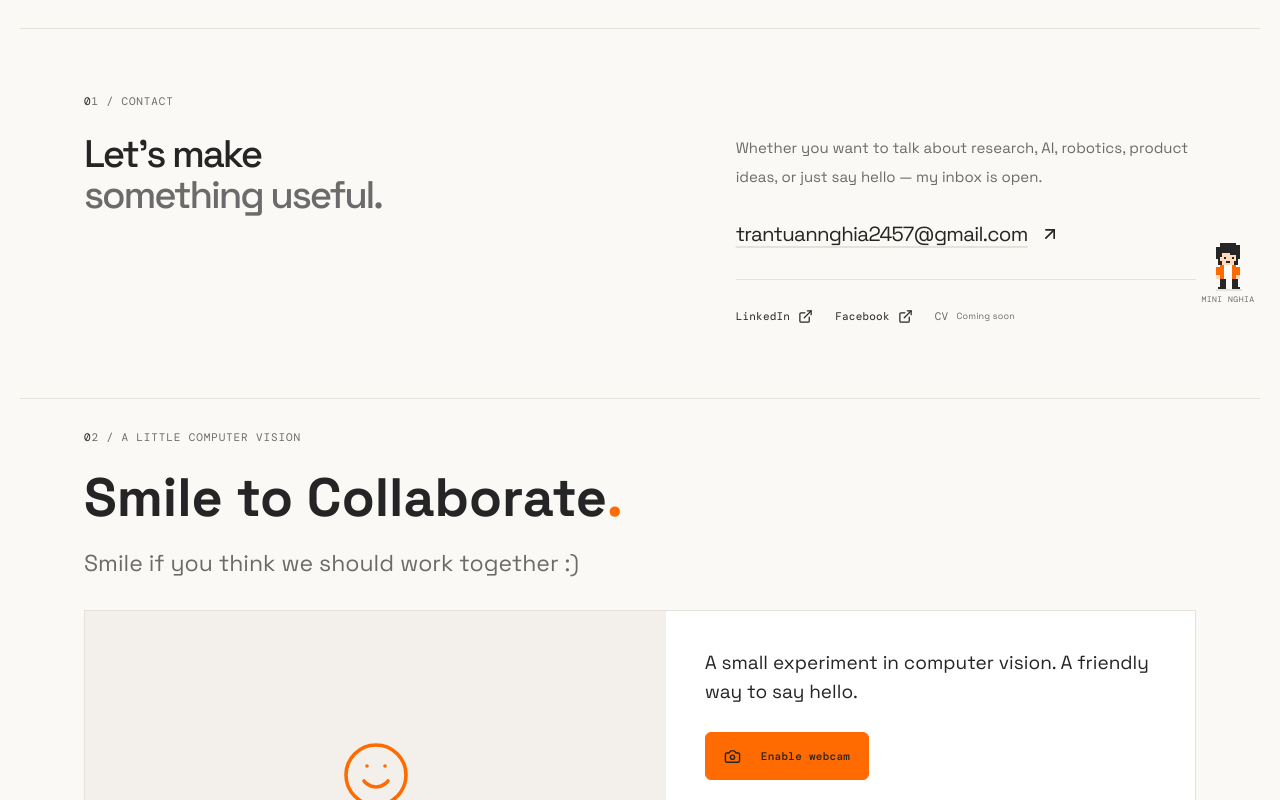
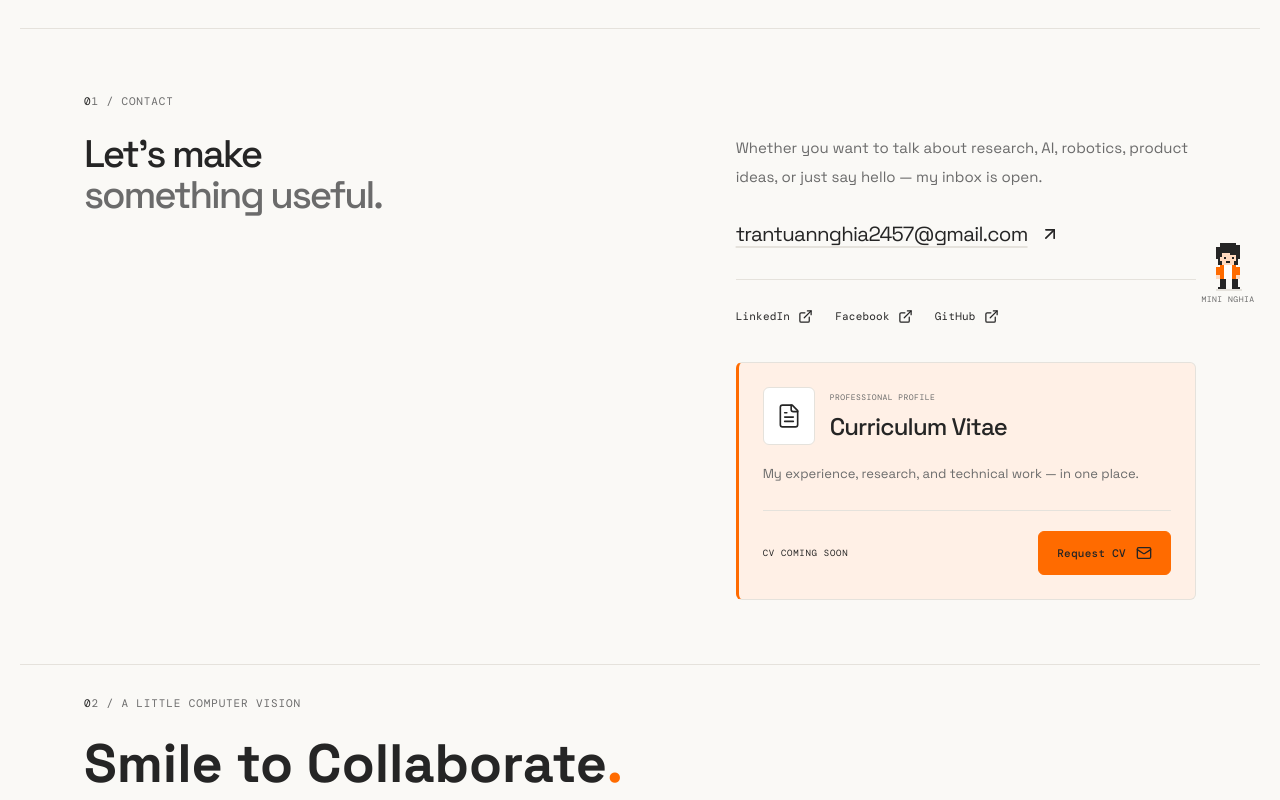
Before and after one commit to tuannghia2457/tuannghia_portfolio, a React (Vite) app: page /contact in a window 1280 px wide. Shown: the part 478-1278 px from the top of the page. Built offline with nearby package versions, Linux system fonts and the light colour scheme.

Commit message:
Add GitHub contact link and highlight CV card

```diff
--- a/src/pages.css
+++ b/src/pages.css
@@ -21,6 +21,16 @@
 .project-index { padding-block: 48px; }
 .social-pending { display: inline-flex; align-items: center; gap: 8px; min-height: 36px; color: var(--muted-foreground); font: 11px var(--mono); letter-spacing: .02em; }
 .social-pending small { font: 9px var(--body); }
+.contact-cv-card { margin-top: 28px; padding: 24px; border: var(--line); border-left: 3px solid var(--primary); border-radius: var(--radius); background: var(--accent-surface); }
+.contact-cv-heading { display: flex; align-items: center; gap: 15px; }
+.contact-cv-icon { display: grid; place-items: center; width: 52px; height: 58px; flex-shrink: 0; border: var(--line); border-radius: var(--radius); background: var(--surface); color: var(--foreground); }
+.contact-cv-heading .mono { color: var(--muted-foreground); font-size: 8px; letter-spacing: .06em; }
+.contact-cv-heading h3 { margin-top: 7px; font-size: 24px; font-weight: 500; letter-spacing: -.035em; }
+.contact-cv-description { margin-top: 18px; font-size: 13px; line-height: 1.75; color: var(--muted-foreground); }
+.contact-cv-footer { display: flex; justify-content: space-between; align-items: center; flex-wrap: wrap; gap: 16px; margin-top: 24px; padding-top: 20px; border-top: var(--line); }
+.contact-cv-status { font-size: 9px; color: var(--foreground); }
+.contact-cv-footer .button { min-height: 44px; gap: 10px; }
+@media (max-width: 360px) { .contact-cv-card { padding: 20px; } .contact-cv-heading { gap: 12px; } .contact-cv-heading h3 { font-size: 22px; } }
 .about-section, .experience-section, .contact-section { padding-block: clamp(44px, 5vw, 70px); }
 .contact-section .contact-grid { margin-top: 24px; }
 .contact-section .contact-grid h2 { font-size: clamp(27px, 3vw, 40px); }
--- a/src/pages/SupportingSections.jsx
+++ b/src/pages/SupportingSections.jsx
@@ -1,5 +1,5 @@
 import { useEffect, useState } from 'react'
-import { ArrowLeft, ArrowRight, ArrowUpRight, ExternalLink } from 'lucide-react'
+import { ArrowLeft, ArrowRight, ArrowUpRight, ExternalLink, FileText, Download, Mail } from 'lucide-react'
 import { experience, awards, evidence, technicalSkills, testimonials } from '../portfolio-data'
 import { profile } from '../profile'
 import CompanyExplorer from '../components/CompanyExplorer'
@@ -84,12 +84,19 @@ export function Evidence() { return (<section id="evidence" className="evidence-
           </div>
         </section>) }
 
+function ContactCV() {
+  return <article className="contact-cv-card" aria-labelledby="contact-cv-title">
+    <div className="contact-cv-heading"><span className="contact-cv-icon" aria-hidden="true"><FileText size={26} strokeWidth={1.5} /></span><div><p className="mono">PROFESSIONAL PROFILE</p><h3 id="contact-cv-title">Curriculum Vitae</h3></div></div>
+    <p className="contact-cv-description">My experience, research, and technical work — in one place.</p>
+    <div className="contact-cv-footer">{profile.resumeUrl ? <><span className="contact-cv-status mono">READY TO EXPLORE</span><a className="button button-primary" href={profile.resumeUrl} download>Download CV <Download size={16} /></a></> : <><span className="contact-cv-status mono">CV COMING SOON</span><a className="button button-primary" href="mailto:trantuannghia2457@gmail.com?subject=CV%20request&body=Hi%20Tuan%20Nghia%2C%0A%0ACould%20you%20share%20your%20CV%3F">Request CV <Mail size={16} /></a></>}</div>
+  </article>
+}
 export function ContactInfo() { return (<section id="contact" className="contact-section section-pad" aria-labelledby="contact-title">
           <div className="section-kicker mono">01 / CONTACT</div><div className="contact-grid"><h2 id="contact-title">Let’s make<br /><em>something useful.</em></h2><div className="contact-copy"><p>Whether you want to talk about research, AI, robotics, product ideas, or just say hello — my inbox is open.</p><a className="email-link" href="mailto:trantuannghia2457@gmail.com">trantuannghia2457@gmail.com <ArrowUpRight size={20} /></a><div className="social-links">
             <a href={profile.linkedinUrl} target="_blank" rel="noreferrer">LinkedIn <ExternalLink size={15} /></a>
             {profile.facebookUrl ? <a href={profile.facebookUrl} target="_blank" rel="noreferrer">Facebook <ExternalLink size={15} /></a> : <span className="social-pending" title="Facebook link coming soon">Facebook <small>Coming soon</small></span>}
-            {profile.resumeUrl ? <a href={profile.resumeUrl} target="_blank" rel="noreferrer">CV <ExternalLink size={15} /></a> : <span className="social-pending" title="CV will be available soon">CV <small>Coming soon</small></span>}
-          </div></div></div>
+            <a href={profile.githubUrl} target="_blank" rel="noreferrer">GitHub <ExternalLink size={15} /></a>
+          </div><ContactCV /></div></div>
         </section>) }
 
 export function Awards() { return (<section className="awards-section section-pad section-accent" aria-labelledby="awards-title">
--- a/src/profile.js
+++ b/src/profile.js
@@ -6,6 +6,7 @@ export const profile = {
   brandImage: '/images/personal-images/pixel.png',
   linkedinUrl: 'https://www.linkedin.com/in/tuannghia0405',
   facebookUrl: 'https://www.facebook.com/tuannghia2457/',
+  githubUrl: 'https://github.com/tuannghia2457',
   // Set to a real public asset when the owner supplies a resume. Never use a dead download link.
   resumeUrl: null,
 }
```
Also changed, not shown: 2 other files (tests, documents, lock files or other folders).
